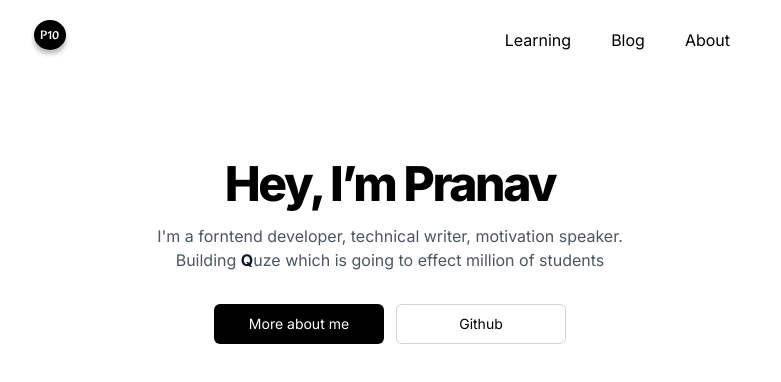
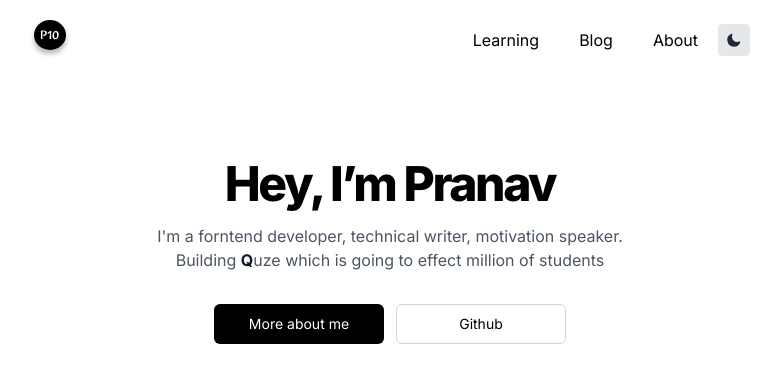
Before and after one commit to pranavp10/pranavp10.me, a Next.js app: page / in a window 1280 px wide. Shown: the top 382 px of the page, without its empty margins (250-1031 px from the left). Built offline with nearby package versions, Linux system fonts and the light colour scheme.

Commit message:
dark mode switch added

```diff
--- a/components/darkModeSwitch.js
+++ b/components/darkModeSwitch.js
@@ -16,7 +16,7 @@ export default function Home() {
     <button
       aria-label="Toggle Dark Mode"
       type="button"
-      className="bg-gray-200 dark:bg-gray-800 rounded p-3 h-10 w-10"
+      className="bg-gray-200 dark:bg-gray-800 rounded p-2 h-8 w-8"
       onClick={switchTheme}
     >
       {isMounted && (
--- a/components/nav.js
+++ b/components/nav.js
@@ -1,6 +1,7 @@
 /* eslint-disable no-unused-expressions */
 import Link from 'next/link';
 import { useEffect, useState } from 'react';
+import DarkModeSwitch from './darkModeSwitch';
 
 export default function Nav() {
   const [top, setTop] = useState(true);
@@ -98,6 +99,9 @@ export default function Nav() {
                   About
                 </a>
               </li>
+              <li>
+                <DarkModeSwitch />
+              </li>
             </ul>
           </nav>
         </div>
```
